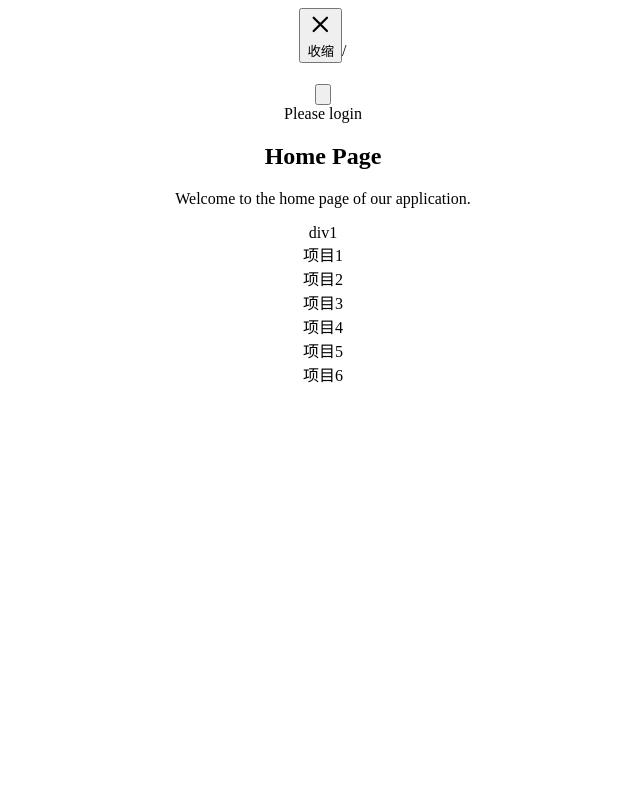
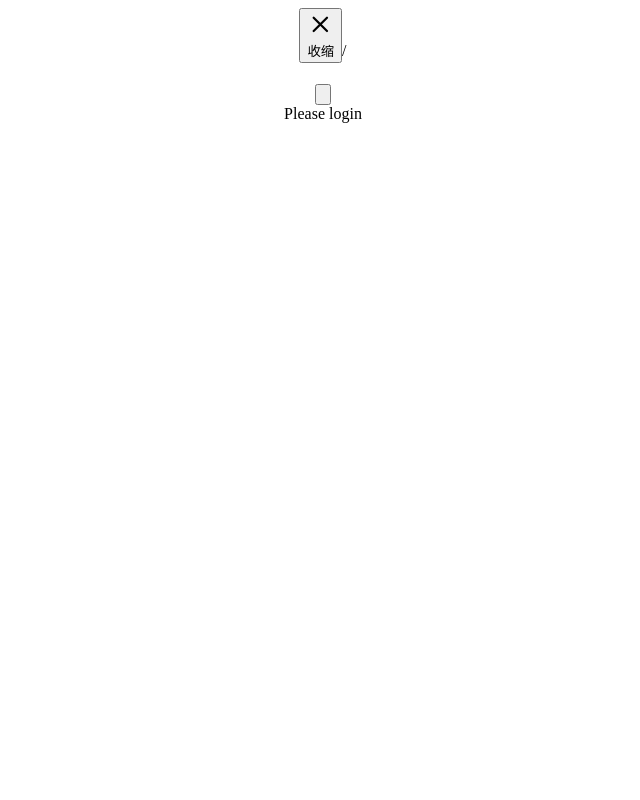
Before and after one commit to yuyueMidea/Learn-Practice, a React (Vite) app in the folder vite-react/: page / in a window 1280 px wide. Shown: the top 800 px of the page, without its empty margins (325-965 px from the left). Built offline with nearby package versions, Linux system fonts and the light colour scheme.

Commit message:
需要在 main.jsx 中访问 store（例如初始化一些全局状态），创建一个包装组件

```diff
--- a/vite-react/src/main.jsx
+++ b/vite-react/src/main.jsx
@@ -1,15 +1,4 @@
-// import { StrictMode } from 'react'
-// import { createRoot } from 'react-dom/client'
-// import './index.css'
-// import App from './App.jsx'
-
-// createRoot(document.getElementById('root')).render(
-//   <StrictMode>
-//     <App />
-//   </StrictMode>,
-// )
-
-import React, { lazy } from 'react'
+import React, { lazy, useEffect } from 'react'
 import { BrowserRouter as Router, Routes, Route } from 'react-router-dom'
 import App from './App.jsx'
 // import './index.css'
@@ -20,26 +9,49 @@
   { path: '/', name: '首页', componentName: lazy(() => import('./pages/Home.jsx')), title: 'home'},
   { path: '/login', name: '登录', componentName: lazy(() => import('./pages/Login.jsx')), title: 'loginpage'},
   { path: '/userinfo', name: '用户', componentName: lazy(() => import('./pages/UserInfo.jsx')), title: 'user-list'},
-  { path: '/goodslist', name: '商品', componentName: lazy(() => import('./pages/GoodsList.jsx')), title: ''},
-  { path: '/siblingsParam', name: '兄弟组件传值', componentName: lazy(() => import('./pages/SiblingsParam.jsx')), title: ''},
-  { path: '/refDemo', name: 'Ref用法', componentName: lazy(() => import('./pages/Refdemo.jsx')), title: ''},
-  { path: '/signup', name: '注册', componentName: lazy(() => import('./pages/Signup.jsx')), title: ''},
-  { path: '/cacheDemo', name: '缓存测试', componentName: lazy(() => import('./pages/CacheDemo.jsx')), title: ''},
-  { path: '/toolbar', name: '事件冒泡', componentName: lazy(() => import('./pages/Toolbar.jsx')), title: ''},
-  { path: '/movingdot', name: 'Movingdot', componentName: lazy(() => import('./pages/Movingdot.jsx')), title: ''},
-  { path: '/GrandSon', name: 'GrandSon', componentName: lazy(() => import('./pages/GrandSon.jsx')), title: ''},
-  { path: '/checkedItems', name: 'CheckedItems', componentName: lazy(() => import('./pages/CheckedItems.jsx')), title: ''},
-  { path: '/taskList', name: '任务列表', componentName: lazy(() => import('./pages/TaskList.jsx')), title: ''},
-  { path: '/toggleSize', name: 'ToggleSize', componentName: lazy(() => import('./pages/ToggleSize.jsx')), title: ''},
+  { path: '/tableList', name: '数据列表', componentName: lazy(() => import('./pages/Tablelist.jsx')), title: 'table-list'},
+  { path: '/postslist', name: '博客列表', componentName: lazy(() => import('./pages/Posts.jsx')), title: ''},
+  { path: '/formGenerator', name: '表单设计', componentName: lazy(() => import('./pages/formGenerator.jsx')), title: ''},
+  // { path: '/goodslist', name: '商品', componentName: lazy(() => import('./pages/GoodsList.jsx')), title: ''},
+  // { path: '/siblingsParam', name: '兄弟组件传值', componentName: lazy(() => import('./pages/SiblingsParam.jsx')), title: ''},
+  // { path: '/refDemo', name: 'Ref用法', componentName: lazy(() => import('./pages/Refdemo.jsx')), title: ''},
+  // { path: '/signup', name: '注册', componentName: lazy(() => import('./pages/Signup.jsx')), title: ''},
+  // { path: '/cacheDemo', name: '缓存测试', componentName: lazy(() => import('./pages/CacheDemo.jsx')), title: ''},
+  // { path: '/toolbar', name: '事件冒泡', componentName: lazy(() => import('./pages/Toolbar.jsx')), title: ''},
+  // { path: '/movingdot', name: 'Movingdot', componentName: lazy(() => import('./pages/Movingdot.jsx')), title: ''},
+  // { path: '/GrandSon', name: 'GrandSon', componentName: lazy(() => import('./pages/GrandSon.jsx')), title: ''},
+  // { path: '/checkedItems', name: 'CheckedItems', componentName: lazy(() => import('./pages/CheckedItems.jsx')), title: ''},
+  // { path: '/taskList', name: '任务列表', componentName: lazy(() => import('./pages/TaskList.jsx')), title: ''},
+  // { path: '/toggleSize', name: 'ToggleSize', componentName: lazy(() => import('./pages/ToggleSize.jsx')), title: ''},
   { path: '*', name: 'NotFound', componentName: lazy(() => import('./pages/NotFound.jsx')), title: ''},
 ]
+import { QueryClient, QueryClientProvider } from '@tanstack/react-query';
+import useCounterStore from './stores/counterStore.js'
+const queryClient = new QueryClient({
+  defaultOptions: {
+    queries: {
+      staleTime: 1000 * 60 * 5, // 5分钟
+      retry: 2, // 失败后重试2次
+    },
+  },
+});
 
+// 需要在 main.jsx 中访问 store（例如初始化一些全局状态），创建一个包装组件
+function StoreInitializer() {
+  const setMenuList = useCounterStore(state => state.setMenuList);
+  useEffect(()=>{
+    // console.log('========main======')
+    setMenuList(menuItems)
+  }, [])
+  return <App />
+}
 
 createRoot(document.getElementById('root')).render(
   <React.StrictMode>
+    <QueryClientProvider client={queryClient}>
       <Router>
         <Routes>
-        <Route path="/" element={<App />}>
+          <Route path="/" element={<StoreInitializer />}>
             {menuItems.map(item => (
               <Route path={item.path} element={
                 <AuthGuard>
@@ -50,5 +62,6 @@
           </Route>
         </Routes>
       </Router>
+    </QueryClientProvider>
   </React.StrictMode>
 )
```
Lines whose indentation alone changed are shown as unchanged.
